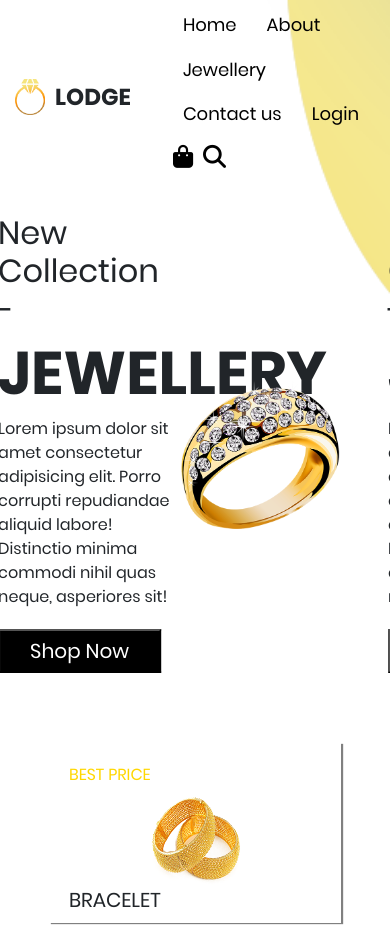
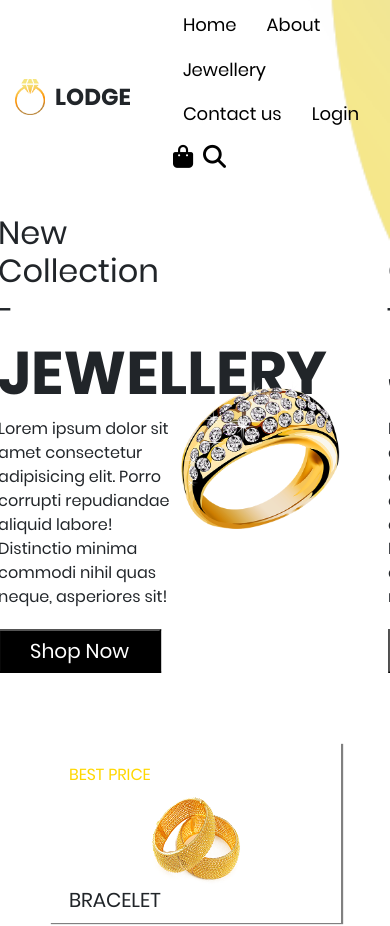
Before and after one commit to Otkritochka/Zaruhi.ru, a plain HTML site: page jewelry shop Lodge Zaruhi/index.htm in a window 390 px wide. Shown: the top 926 px of the page. Drawn offline with nearby package versions, Linux system fonts and the light colour scheme.

Commit message:
Update style.css

```diff
--- a/jewelry shop Lodge Zaruhi/css/style.css
+++ b/jewelry shop Lodge Zaruhi/css/style.css
@@ -424,7 +424,7 @@ footer{
         flex-wrap: wrap;
     }
     header{
-        height: 1300px;
+        height: 1500px;
     }
     .bracelets{
         width: 45%;
```
